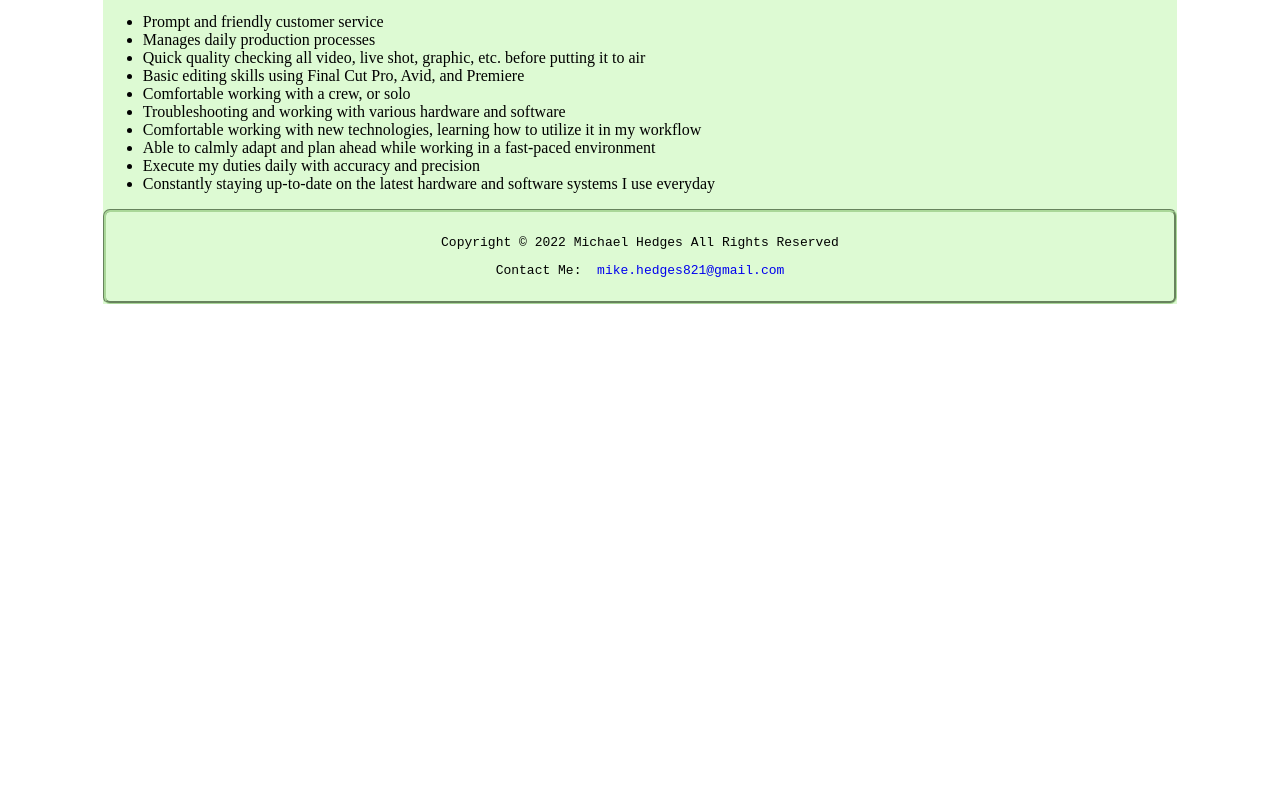
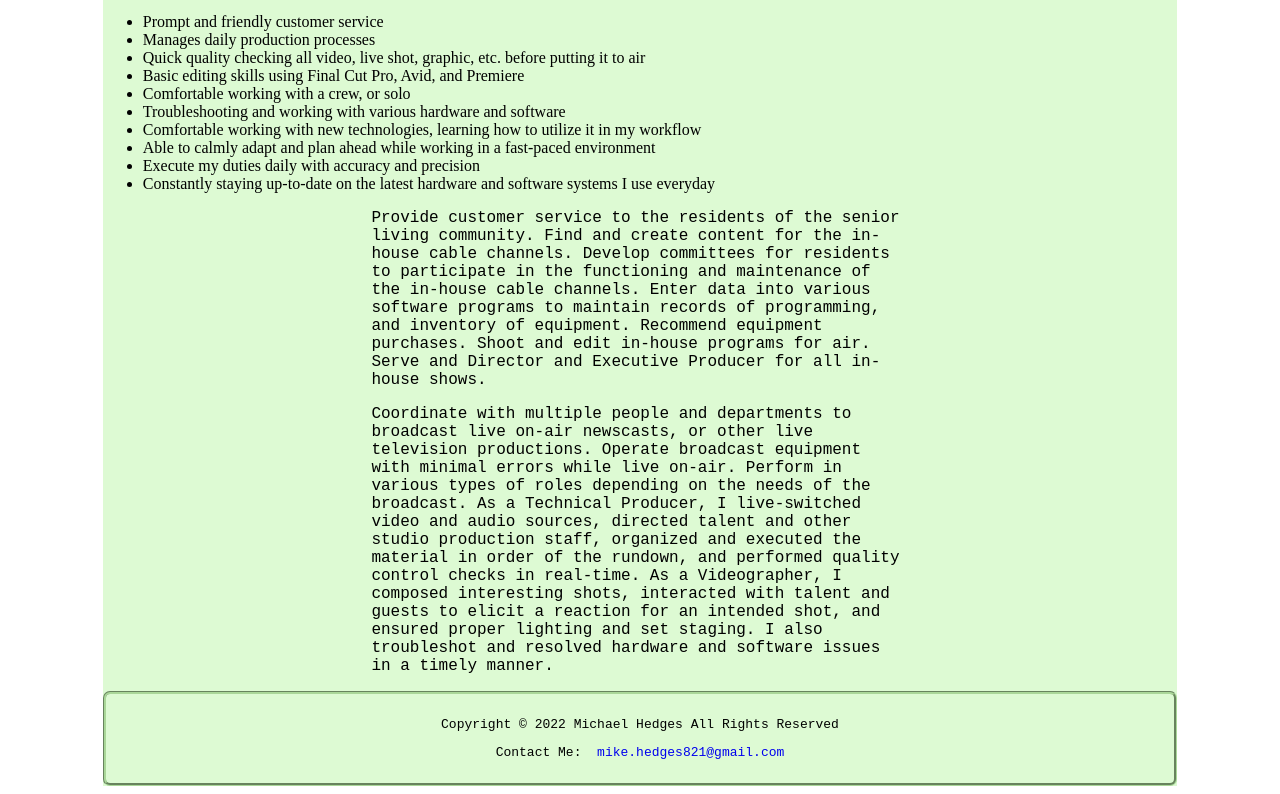
Before and after one commit to hedges821/hedges821.github.io, a plain HTML site: page pages/tvCareer.html in a window 1280 px wide. Shown: the part 719-1513 px from the top of the page. Before the commit the page ends 1031 px from the top, so only its background shows below. Drawn offline with Linux system fonts and the light colour scheme; a web font is replaced by a local one.

Commit message:
added paragraphs

```diff
--- a/pages/tvCareer.html
+++ b/pages/tvCareer.html
@@ -68,6 +68,22 @@
 
 
 
+            <p>Provide customer service to the residents of the senior living community.
+            Find and create content for the in-house cable channels.
+            Develop committees for residents to participate in the functioning and maintenance of the in-house cable channels.
+            Enter data into various software programs to maintain records of programming, and inventory of equipment.
+            Recommend equipment purchases.  Shoot and edit in-house programs for air.
+            Serve and Director and Executive Producer for all in-house shows.</p>
+
+            <p>Coordinate with multiple people and departments to broadcast live on-air newscasts, or other
+            live television productions.  Operate broadcast equipment with minimal errors while live on-air.
+            Perform in various types of roles depending on the needs of the broadcast.  As a Technical Producer,
+            I live-switched video and audio sources, directed talent and other studio production staff,
+            organized and executed the material in order of the rundown, and performed quality control
+            checks in real-time.  As a Videographer, I composed interesting shots, interacted with talent and
+            guests to elicit a reaction for an intended shot, and ensured proper lighting and set staging.
+            I also troubleshot and resolved hardware and software issues in a timely manner.</p>
+
 
         </main>
 
```
